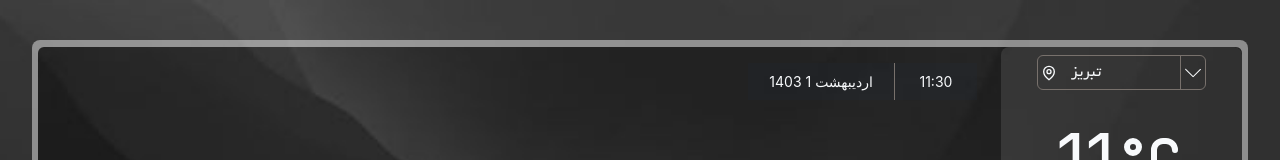
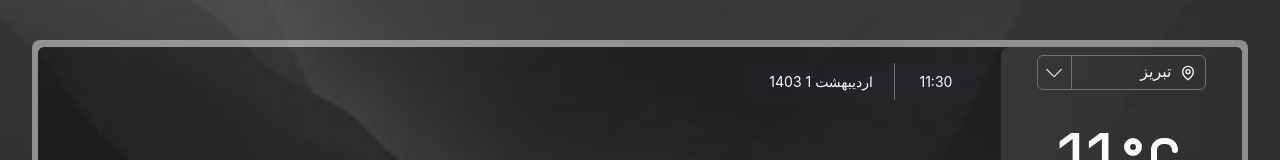
Before and after one commit to soheila-entezar/weather, a React (Create React App) app in the folder client/: page / in a window 1280 px wide. Shown: the top 160 px of the page. Built offline with nearby package versions, Linux system fonts and the light colour scheme.

Commit message:
changed the location selector

```diff
--- a/client/src/App.css
+++ b/client/src/App.css
@@ -84,3 +84,9 @@
   background-repeat: no-repeat;
   background-attachment: fixed;
 }
+.option-custom{
+  background-color: #3b3b3c;
+  opacity: 0.2;
+  border: none;
+
+}
--- a/client/src/Components/LocationSelector/LocationSelector.js
+++ b/client/src/Components/LocationSelector/LocationSelector.js
@@ -4,16 +4,25 @@ import { SlArrowDown } from "react-icons/sl";
 function LocationSelector() {
   return (
     <div className="w-[70%] h-[5%] border-[0.6px] rounded-md border-stone-500 flex mt-2">
-        <div className="w-[80%] flex-grow flex items-center text-slate-50 justify-around ">
-          <div className="w-2/12">
+      <div className=" flex-grow flex items-center justify-center border-r-[1px] border-stone-500 text-slate-50">
+          <SlArrowDown />
+        </div>
+        <div className="w-[70%] flex-grow flex items-center text-slate-50 justify-around   ">
+
+
+
+          <select className='w-9/12 appearance-none  outline-none pb-1 bg-transparent border-none'>
+             <option className="w-9/12 font-['yekan'] option-custom text-end">تبریز</option>
+             <option className="w-9/12 font-['yekan'] option-custom text-end">تبریز</option>
+             <option className="w-9/12 font-['yekan'] option-custom text-end">تبریز</option>
+          </select>
+           <div className="w-2/12 flex flex-grow justify-center">
             <GrLocation />
           </div>
-          <div className="w-9/12 font-['yekan']">تبریز</div>
+
         </div>
 
-        <div className=" flex-grow flex items-center justify-center border-l-[1px] border-stone-500 text-slate-50">
-          <SlArrowDown />
-        </div>
+
       </div>
   )
 }
```
